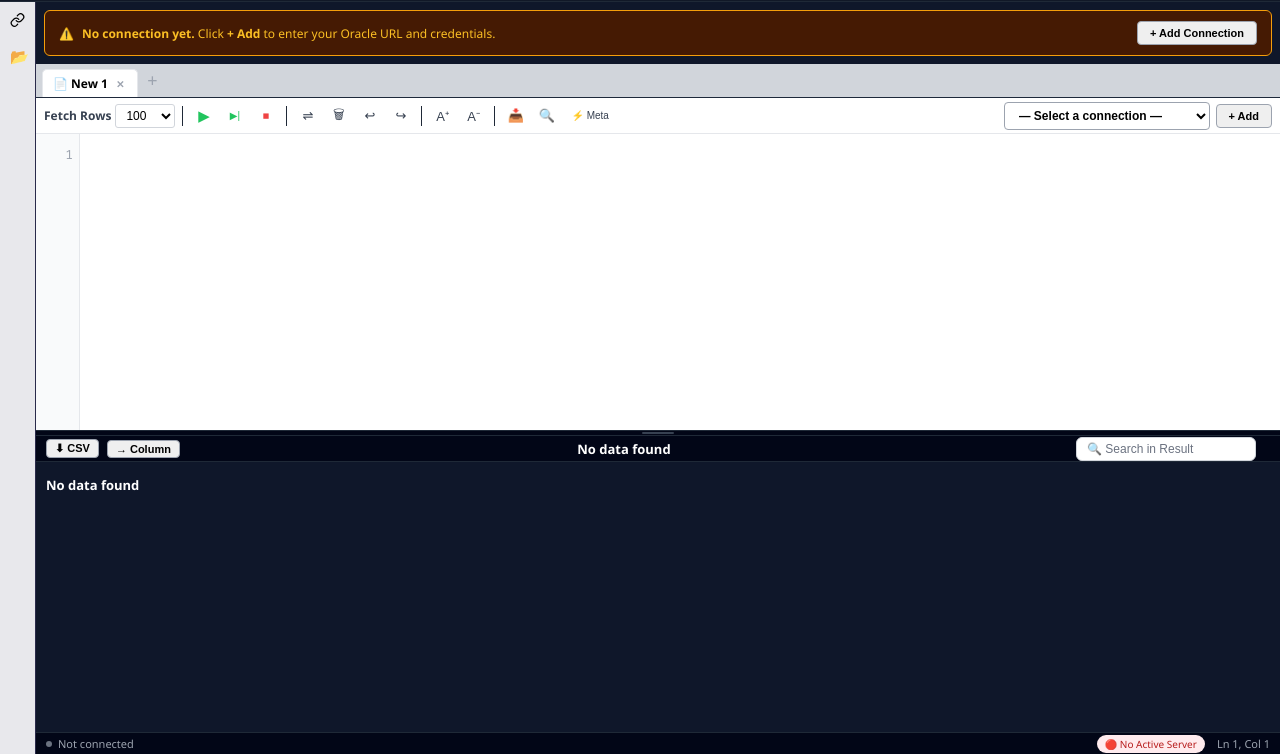
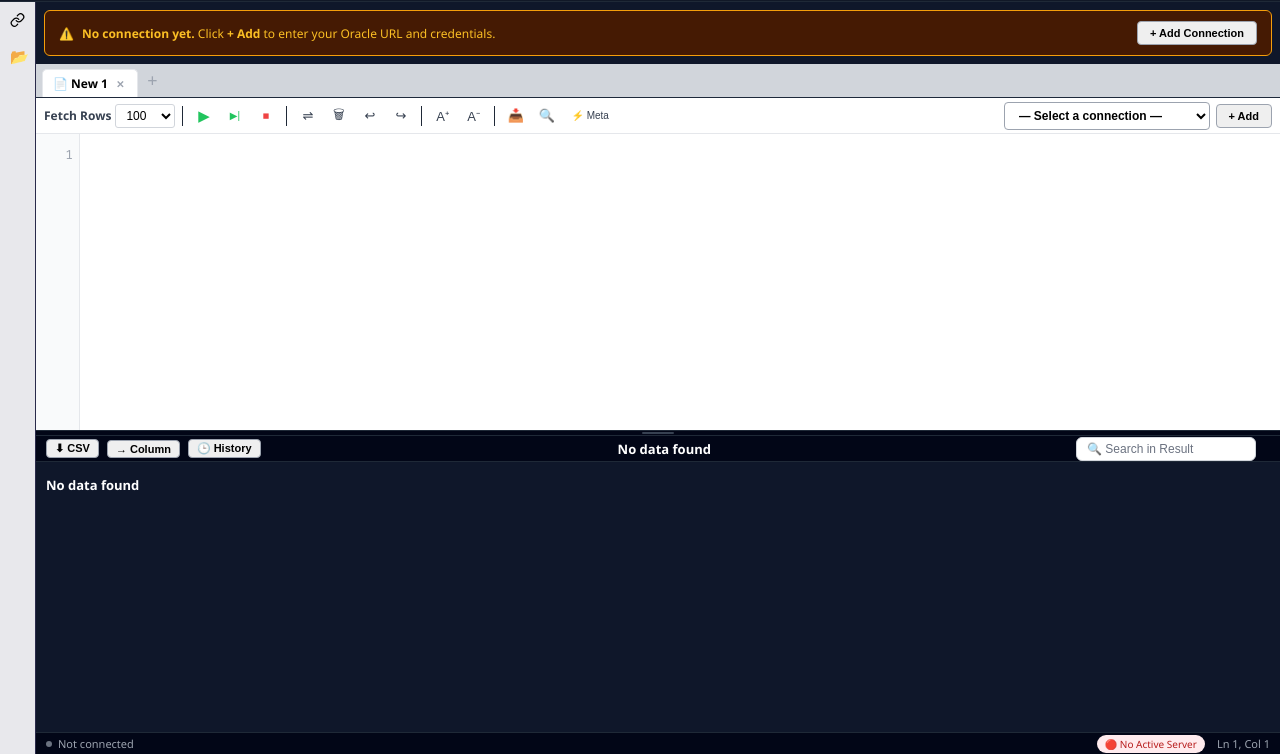
Before and after one commit to rsainishwith/queryforge-datazen, a website: page index.html in a window 1280 px wide. Shown: the part 46-800 px from the top of the page. Drawn offline with Linux system fonts and the light colour scheme; no server answers; sample sign-in values are in the browser's storage; a web font is replaced by a local one.

Commit message:
Update index.html

```diff
--- a/index.html
+++ b/index.html
@@ -119,6 +119,7 @@
         <div class="res-bar">
           <button class="cadd" onclick="exportCSV()" style="font-size:11px;padding:2px 8px;flex-shrink:0;">⬇ CSV</button>
           <button class="cadd" id="gtc-toggle-btn" onclick="toggleGtcPanel()" style="font-size:11px;padding:2px 8px;flex-shrink:0;" title="Go to Column">→ Column</button>
+          <button class="cadd" id="history-btn" onclick="toggleHistory()" style="font-size:11px;padding:2px 8px;flex-shrink:0;" title="Query History">🕒 History</button>
           <span id="res-info" style="flex:1;text-align:center;">No data found</span>
           <div class="sir-wrap">
             <input class="sir-input" id="sir-input" type="text" placeholder="🔍 Search in Result" oninput="sirSearch(this.value)" onkeydown="sirKeyNav(event)"/>
```
